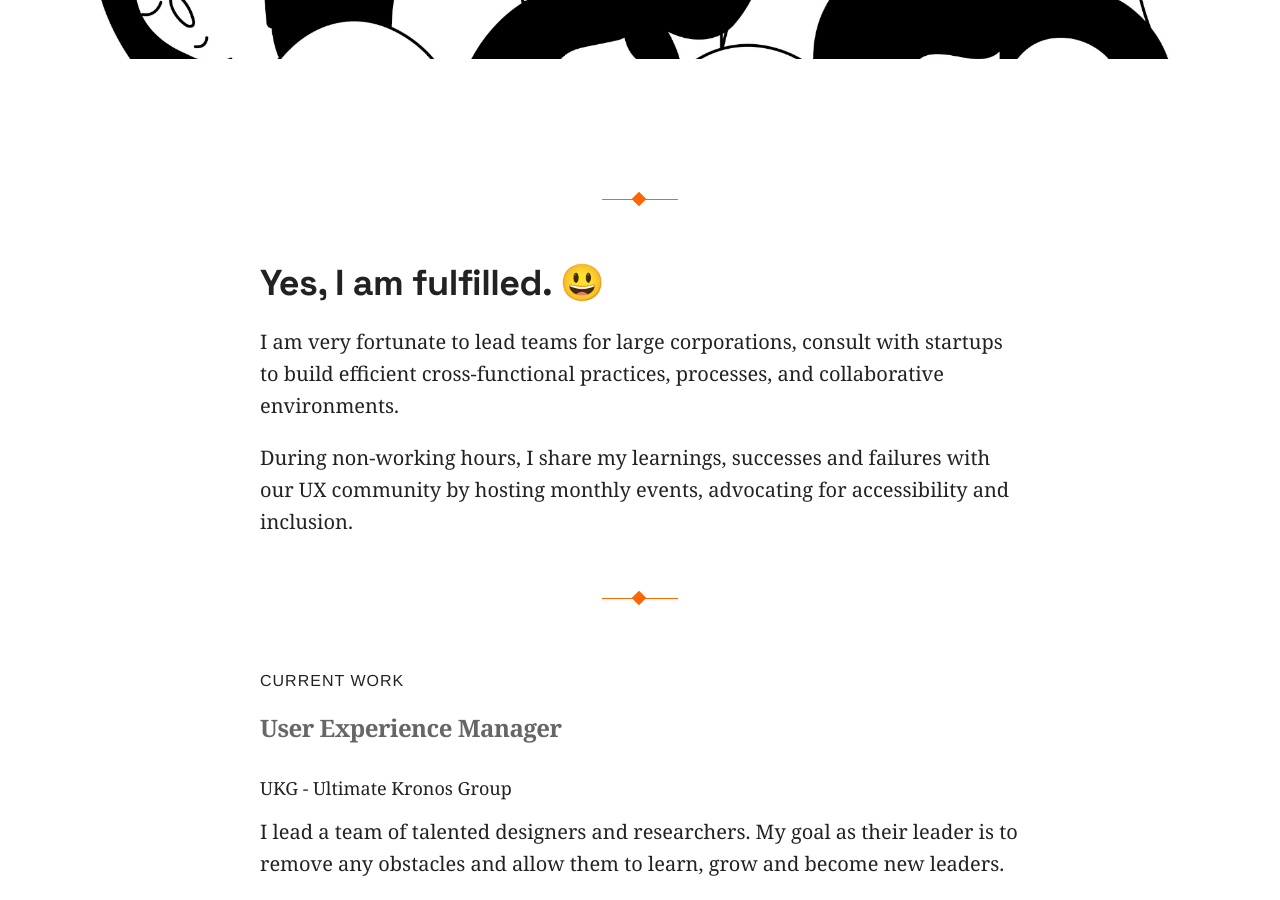
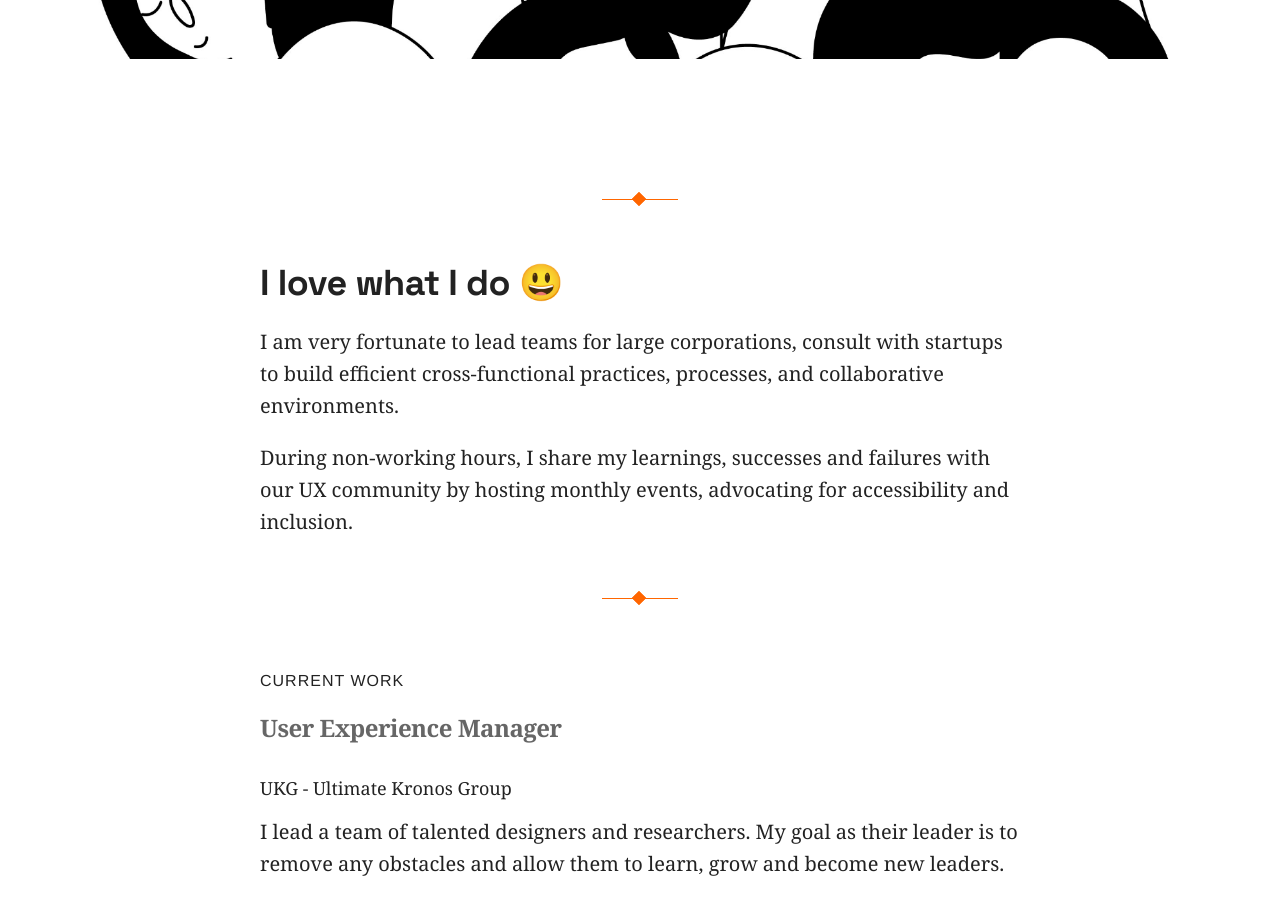
Before and after one commit to mpaiva/blog, a Jekyll site: the page built from _pages/about.md, in a window 1280 px wide and 900 px high, scrolled down 852 px. Built offline with Jekyll 4.4.1, drawn with Linux system fonts in a browser that asks for light colours; nearby versions of some CDN libraries.

Commit message:
Update about.md

```diff
--- a/_pages/about.md
+++ b/_pages/about.md
@@ -6,7 +6,7 @@ image: home.png
 ---
 <hr/>
 
-## Yes, I am fulfilled. 😃
+## I love what I do 😃
 
 I am very fortunate to lead teams for large corporations, consult with startups to build efficient cross-functional practices, processes, and collaborative environments.
 
```
